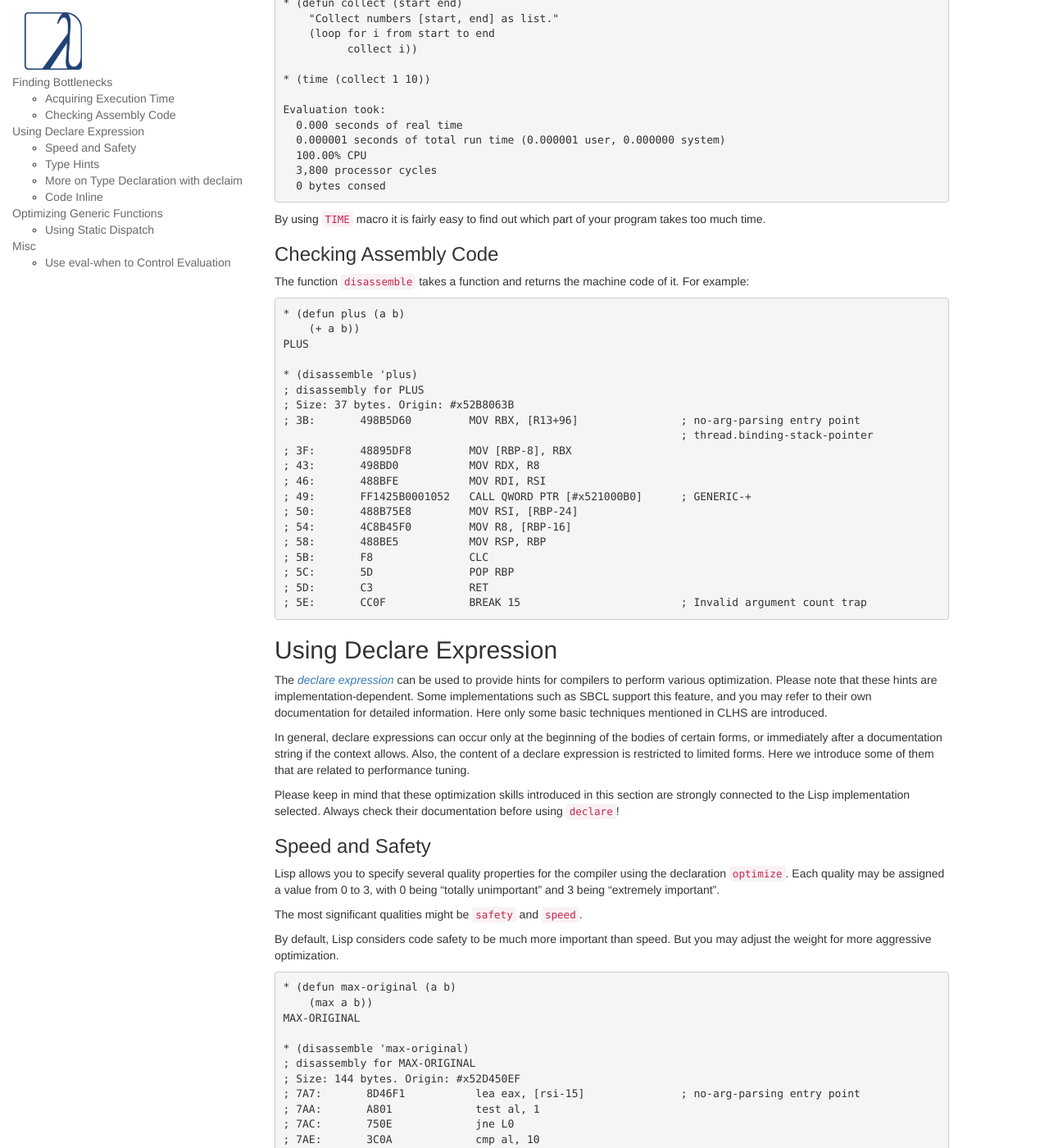
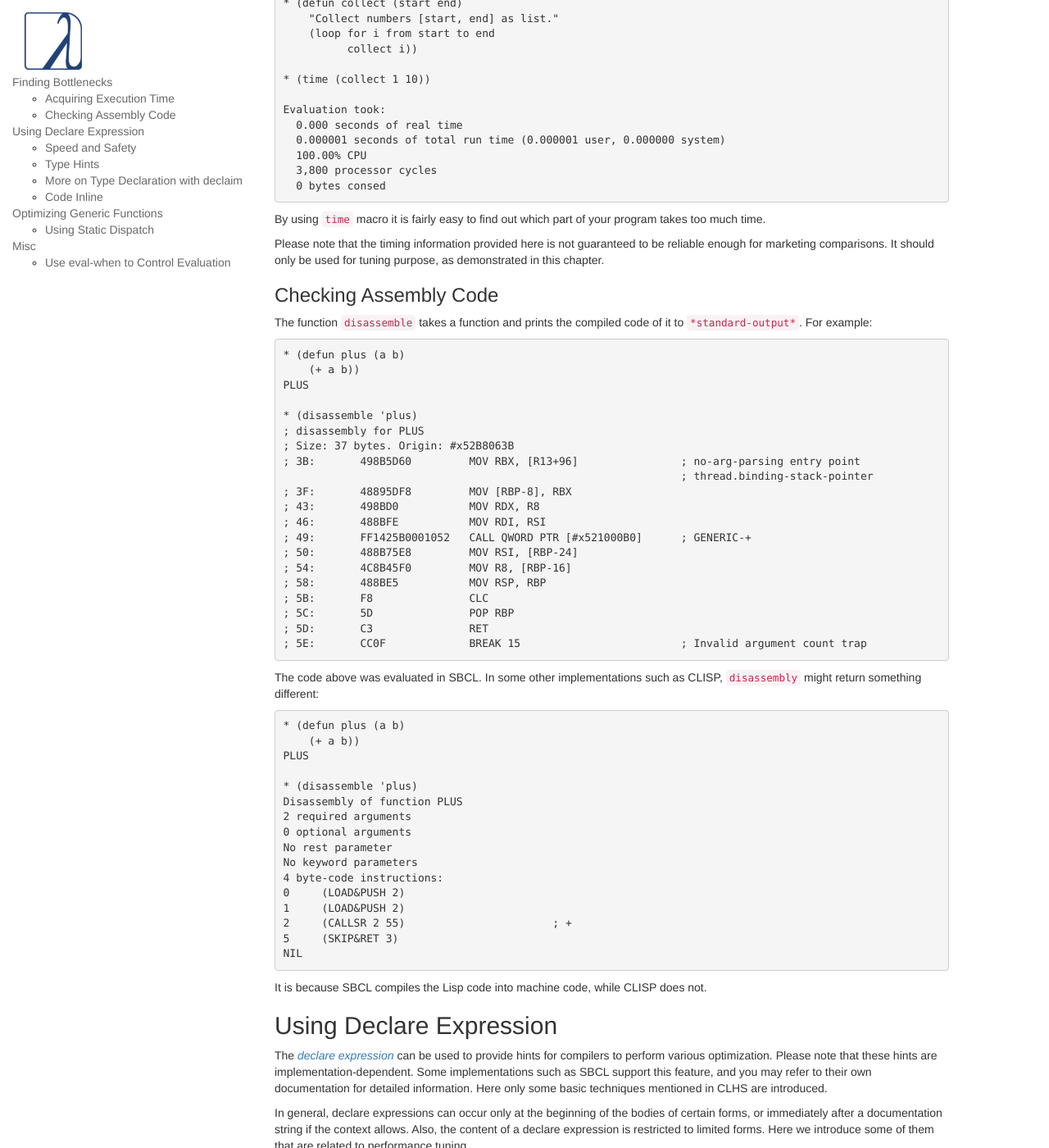
Before and after one commit to LispCookbook/cl-cookbook, a Jekyll site: the page built from performance.md, in a window 1280 px wide and 1400 px high, scrolled down 374 px. Shown: the whole window at 82% size. Built offline with Jekyll 4.4.1, drawn with Linux system fonts in a browser that asks for light colours; some of the changed text lies outside the part shown.

Commit message:
[performance] Enhance the content and fix some correctness issues

```diff
--- a/performance.md
+++ b/performance.md
@@ -13,7 +13,7 @@
 
 ### Acquiring Execution Time
 
-The macro [`time`][time] might be the most useful tool for profiling. It takes
+The macro [`time`][time] is very useful for finding out bottlenecks. It takes
 a form, evaluates it and prints timing information in
 [`*trace-output*`][trace-output], as shown below:
 
@@ -33,13 +33,17 @@
   0 bytes consed
 ~~~
 
-By using `TIME` macro it is fairly easy to find out which part of your program
+By using `time` macro it is fairly easy to find out which part of your program
 takes too much time.
+
+Please note that the timing information provided here is not guaranteed to be
+reliable enough for marketing comparisons. It should only be used for tuning
+purpose, as demonstrated in this chapter.
 
 ### Checking Assembly Code
 
-The function [`disassemble`][disassemble] takes a function and returns the
-machine code of it. For example:
+The function [`disassemble`][disassemble] takes a function and prints the
+compiled code of it to `*standard-output*`. For example:
 
 ~~~lisp
 * (defun plus (a b)
@@ -63,6 +67,31 @@
 ; 5D:       C3               RET
 ; 5E:       CC0F             BREAK 15                         ; Invalid argument count trap
 ~~~
+
+The code above was evaluated in SBCL. In some other implementations such as
+CLISP, `disassembly` might return something different:
+
+~~~lisp
+* (defun plus (a b)
+    (+ a b))
+PLUS
+
+* (disassemble 'plus)
+Disassembly of function PLUS
+2 required arguments
+0 optional arguments
+No rest parameter
+No keyword parameters
+4 byte-code instructions:
+0     (LOAD&PUSH 2)
+1     (LOAD&PUSH 2)
+2     (CALLSR 2 55)                       ; +
+5     (SKIP&RET 3)
+NIL
+~~~
+
+It is because SBCL compiles the Lisp code into machine code, while CLISP does
+not.
 
 ## Using Declare Expression
 
@@ -318,16 +347,18 @@
 ; Size: 142 bytes. Origin: #x52D4815D
 ~~~
 
-You may specify different safety and speed level and perform optimization
-strategy globally.
+Please note that `declaim` works in **compile-time** of a file. It is mostly
+used to make some declares local to that file. And it is unspecified whether
+or not the compile-time side-effects of a declaim persist after the file has
+been compiled.
 
 ### Code Inline
 
-The declaration [`inline`][inline] replaces function calls with function
-body. It will save the cost of function calls but will potentially increase
-the code size. The best situation to use `inline` might be those small but
-frequently used functions. The following snippet shows how to encourage and
-prohibit code inline.
+The declaration [`inline`][inline] replaces function calls with function body,
+if the compiler supports it. It will save the cost of function calls but will
+potentially increase the code size. The best situation to use `inline` might
+be those small but frequently used functions. The following snippet shows how
+to encourage and prohibit code inline.
 
 ~~~lisp
 ;; The globally defined function DISPATCH should be open-coded,
@@ -360,6 +391,9 @@
   (declare (inline dispatch))
   (dispatch (read-command)))
 ~~~
+
+Please note that when the inlined functions change, all the callers must be
+re-compiled.
 
 ## Optimizing Generic Functions
 
@@ -462,7 +496,7 @@
 
 [time]: http://www.lispworks.com/documentation/lw51/CLHS/Body/m_time.htm
 [trace-output]: http://www.lispworks.com/documentation/lw71/CLHS/Body/v_debug_.htm#STtrace-outputST
-[disassemble]: http://www.lispworks.com/documentation/lw61/LW/html/lw-643.htm
+[disassemble]: http://www.lispworks.com/documentation/lw60/CLHS/Body/f_disass.htm
 [inlined-generic-function]: https://github.com/guicho271828/inlined-generic-function
 [sec:type]: #type
 [declare]: http://www.lispworks.com/documentation/lw71/CLHS/Body/s_declar.htm
```
Also changed, not shown: other parts of performance.md (+3 -3 lines).
